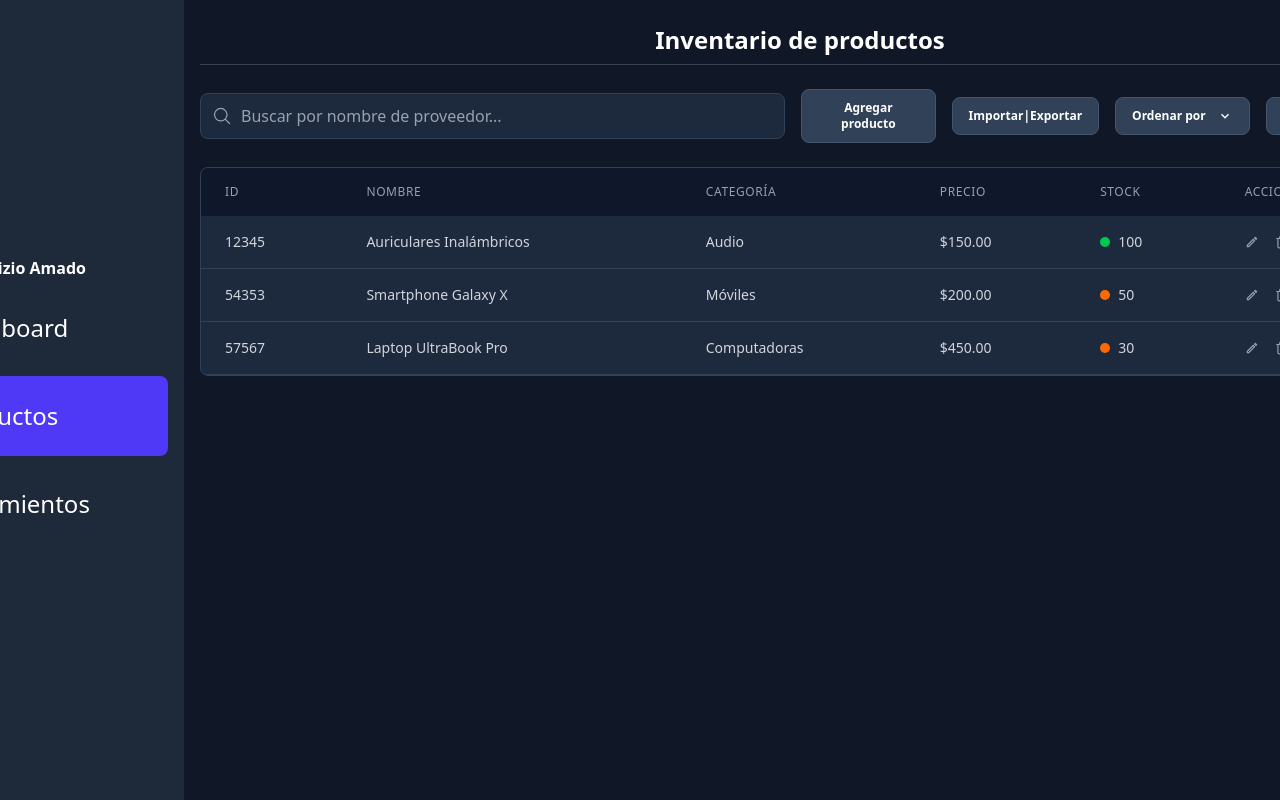
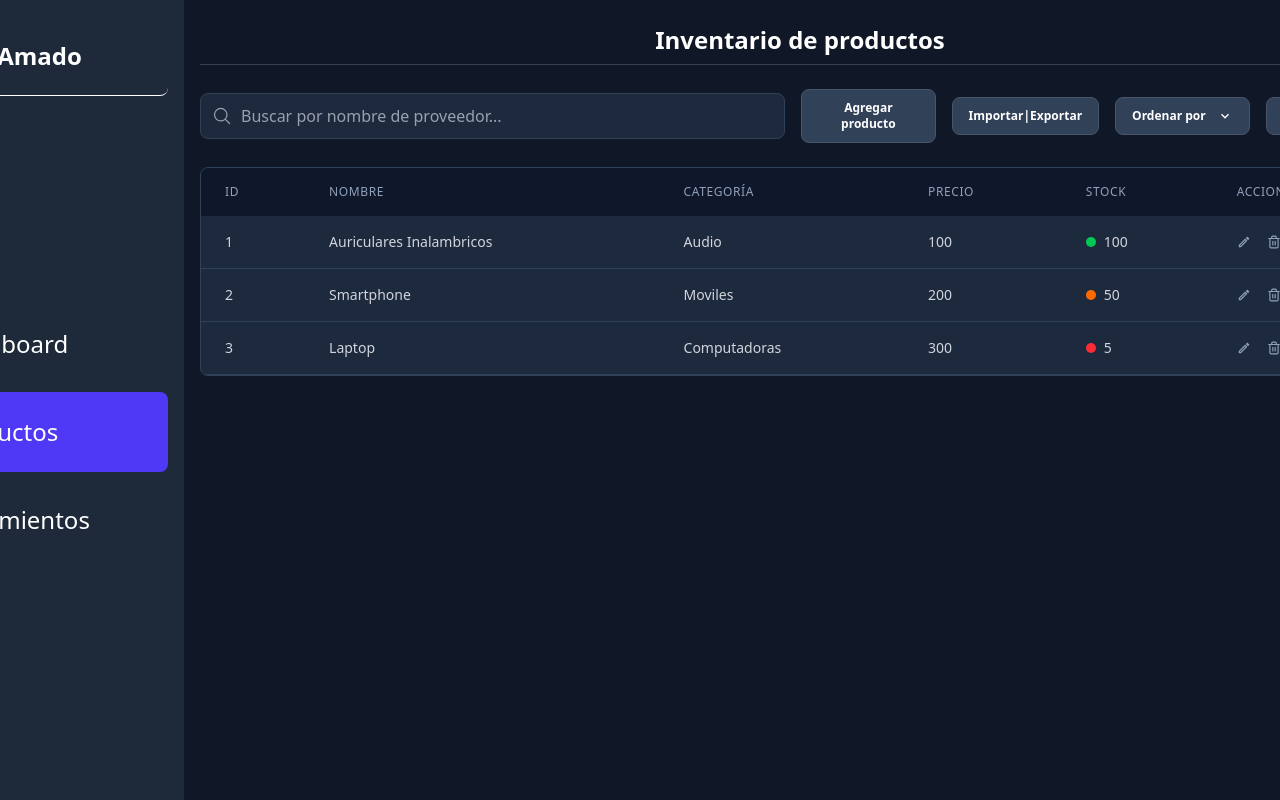
Before and after one commit to Maxi2771/NexoInventory, a React (Vite) app: page /NexoInventory/productos in a window 1280 px wide. Shown: the top 800 px of the page. Built offline with nearby package versions, Linux system fonts and the light colour scheme.

Commit message:
ProductContext

```diff
--- /dev/null
+++ b/src/Contexts/ProductosContext.jsx
@@ -0,0 +1,39 @@
+import React, {useState, useContext, useMemo} from "react";
+
+const ProductosContext = React.createContext();
+
+export function ProductosProvider({children}) {
+    const [productos, setProductos] = useState([
+        {id: 1, nombre: "Auriculares Inalambricos", categoria: "Audio", precio: 100, stock: 100},
+        {id: 2, nombre: "Smartphone", categoria: "Moviles", precio: 200, stock: 50},
+        {id: 3, nombre: "Laptop", categoria: "Computadoras", precio: 300, stock: 5},
+    ]);
+    const agregarProducto = (producto) => {
+        setProductos([...productos, producto]);
+    };
+    const eliminarProducto = (id) => {
+        setProductos(productos.filter((producto) => producto.id !== id));
+    };
+
+    const value = useMemo(
+        () => ({
+            productos,
+            agregarProducto,
+            eliminarProducto
+        }),
+        [productos]
+    );
+
+    return (
+        <ProductosContext.Provider value={value}>
+            {children}
+        </ProductosContext.Provider>
+    );
+}
+
+export function useProductos() {
+    if (!ProductosContext) {
+        throw new Error("useProductos debe ser usado dentro de un ProductosProvider");
+}
+    return useContext(ProductosContext);
+}
--- a/src/components/Layout.jsx
+++ b/src/components/Layout.jsx
@@ -14,14 +14,16 @@ function Layout() {
             <Menu>
                 {isAuthenticated ? (
                     // Si está logueado, muestra el nombre que viene del objeto 'user'
-                    <p className="font-bold text-white">{user.name}</p>
+                    <p className="w-2xs h-20 flex items-center px-4 py-2 rounded-lg text-2xl border-b font-bold text-white">{user.name}</p>
                 ) : (
                     // Esto es un respaldo, en teoría nunca debería verse dentro del Layout
-                    <p className="text-gray-400">Cargando...</p>
+                    <p className="w-2xs h-20 flex items-center px-4 py-2 rounded-lg text-2xl border-b text-gray-400">Cargando...</p>
                 )}
-                <Btn to="/" icon={DashboardI}>Dashboard</Btn>
-                <Btn to="/productos" icon={ProductosI}>Productos</Btn>
-                <Btn to="/movimientos" icon={MovimientosI}>Movimientos</Btn>
+                <div className="flex flex-col space-y-2 w-xs justify-center items-center mt-50">
+                    <Btn to="/" icon={DashboardI}>Dashboard</Btn>
+                    <Btn to="/productos" icon={ProductosI}>Productos</Btn>
+                    <Btn to="/movimientos" icon={MovimientosI}>Movimientos</Btn>
+                </div>
             </Menu>
             <main className="flex-1 bg-gray-900 min-h-screen">
                 <Outlet />
--- a/src/components/Menu.jsx
+++ b/src/components/Menu.jsx
@@ -3,7 +3,7 @@ import "../assets/style/input.css";
 
 function Menu({ children }) {
     return (
-        <div className="w-xs h-screen bg-gray-800 text-white flex flex-col justify-center">
+        <div className="w-xs h-screen bg-gray-800 text-white flex flex-col justify-between items-center py-4">
             <div className="flex flex-col space-y-2 w-xs justify-center items-center">
                 {children}
             </div>
--- a/src/main.jsx
+++ b/src/main.jsx
@@ -4,6 +4,7 @@ import { BrowserRouter } from 'react-router-dom'
 import App from './App.jsx'
 import "./assets/style/input.css"
 import { UserProvider } from './Contexts/UserContext.jsx'
+import { ProductosProvider } from './Contexts/ProductosContext.jsx'
 
 const repo = 'NexoInventory'
 
@@ -11,7 +12,9 @@ createRoot(document.getElementById('root')).render(
   <StrictMode>
     <BrowserRouter basename={repo}>
       <UserProvider>
-        <App />
+        <ProductosProvider>
+          <App />
+        </ProductosProvider>
       </UserProvider>
     </BrowserRouter>
   </StrictMode>,
--- a/src/pages/Productos.jsx
+++ b/src/pages/Productos.jsx
@@ -4,8 +4,11 @@ import Table from "../components/Table";
 import Header from "../components/Header";
 import "../assets/style/input.css"
 import DownArrow from "../assets/img/icons/DownArrow";
+import { useProductos } from "../Contexts/ProductosContext";
 
 function Productos() {
+
+const { productos } = useProductos();
 
     const productColumns = [
         { header: "ID", accessor: "id" },
@@ -16,9 +19,9 @@ function Productos() {
         { header: "Acciones", accessor: "actions" },
     ];
     const productData = [
-        { id: '12345', nombre: 'Auriculares Inalámbricos', categoria: 'Audio', precio: '$150.00', stock: 100, proveedor: 'Proveedor A' },
-        { id: '54353', nombre: 'Smartphone Galaxy X', categoria: 'Móviles', precio: '$200.00', stock: 50, proveedor: 'Proveedor B' },
-        { id: '57567', nombre: 'Laptop UltraBook Pro', categoria: 'Computadoras', precio: '$450.00', stock: 30, proveedor: 'Proveedor C' },
+        ...productos.map(producto => ({
+            ...producto
+        }))
     ];
 
 
```
